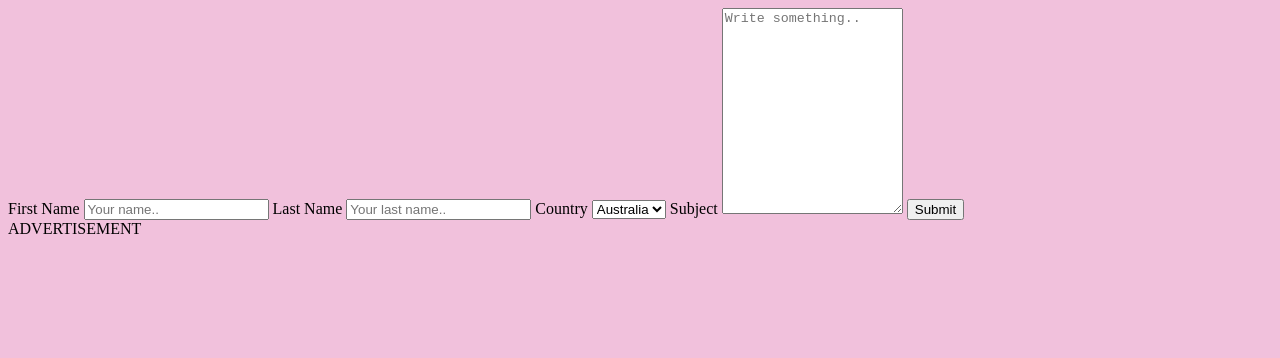
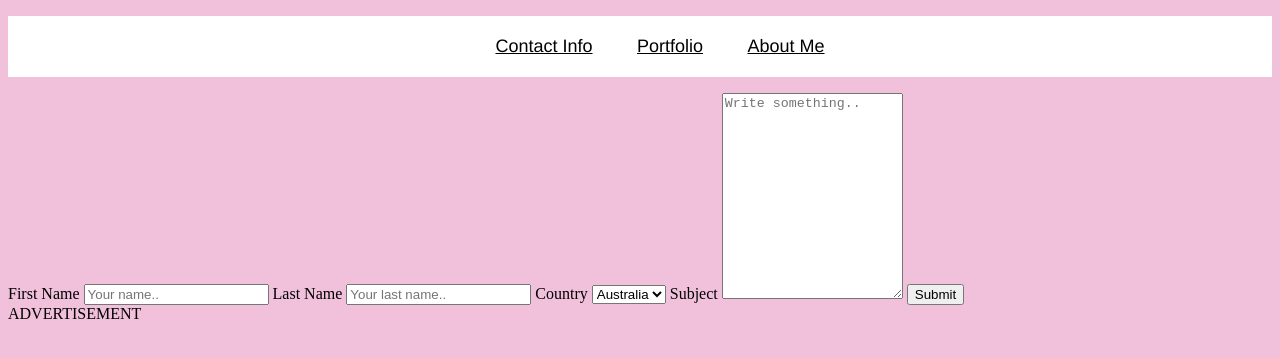
Before and after one commit to Destinyfleming/Destinys_Responsive_Portfolio, a plain HTML site: page contact.html in a window 1280 px wide. Drawn offline with Linux system fonts and the light colour scheme.

Commit message:
added nav bar to all three pages

```diff
--- a/contact.html
+++ b/contact.html
@@ -7,6 +7,30 @@
     <title>Document</title>
 </head>
 <body>
+
+    <header>
+
+        <nav>
+
+            <ul>
+
+                <li>
+                   <a href="contact.html">Contact Info</a>
+                </li>
+
+                <li>
+                   <a href="portfolio.html">Portfolio</a>
+                </li>
+                <li>
+                    <a href="index.html"> About Me</a>
+                </li>
+
+            </ul>
+
+        </nav>
+
+    </header>
+
     <div class="container">
         <form action="action_page.php">
 
--- a/style.css
+++ b/style.css
@@ -1,7 +1,4 @@
 
-.charlotte figure img{
-    max-height: 200px;
-}
 
 body {
     background-color: rgb(241, 193, 220);
```
Also changed, not shown: index.html (+1 -7 lines), portfolio.html (+24 -0 lines).
